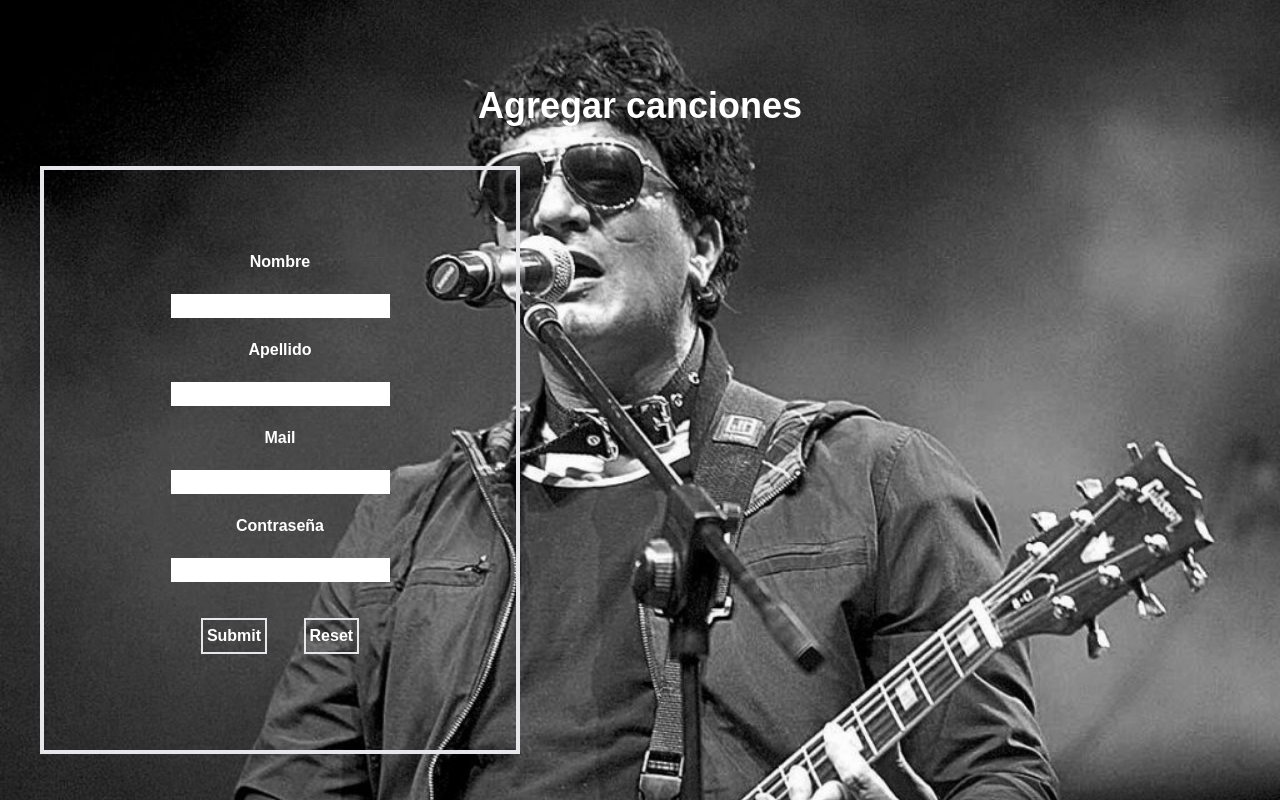
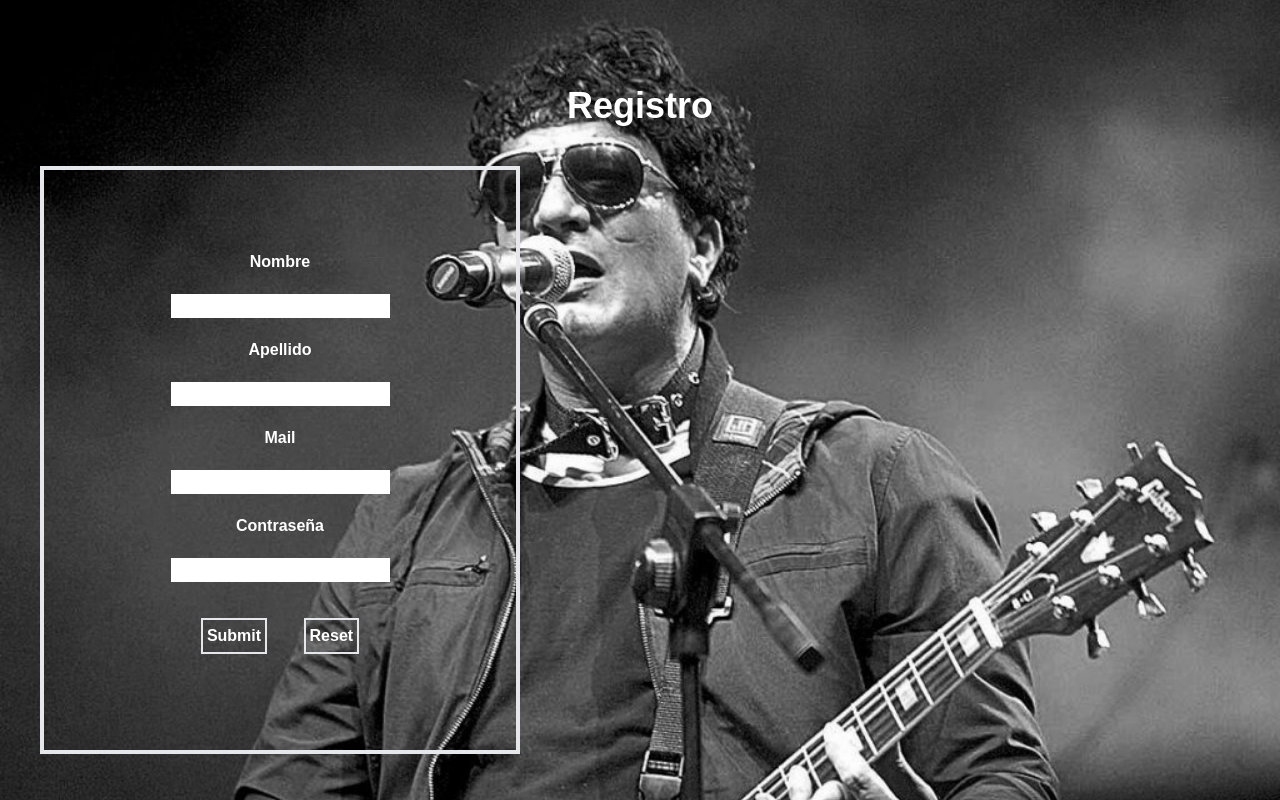
Before and after one commit to NicoRobles97/ProyectoDisco, a plain HTML site: page pages/signin.html in a window 1280 px wide. Drawn offline with nearby package versions, Linux system fonts and the light colour scheme.

Commit message:
cambio en el titulo de la pagina de registro

```diff
--- a/pages/signin.html
+++ b/pages/signin.html
@@ -11,7 +11,7 @@
 
 <body>
     <main class="px-10 font-bold color-blanco registro place-content-center">
-        <h2 class="text-bold text-center p-10 text-4xl">Agregar canciones</h2>
+        <h2 class="text-bold text-center p-10 text-4xl">Registro</h2>
         <div class="border-solid border-4 p-20 formRegistro flex justify-center p-">
             <form>
                 <fieldset>
```
